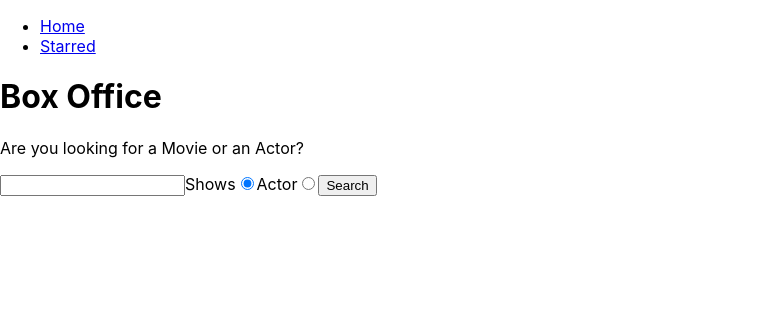
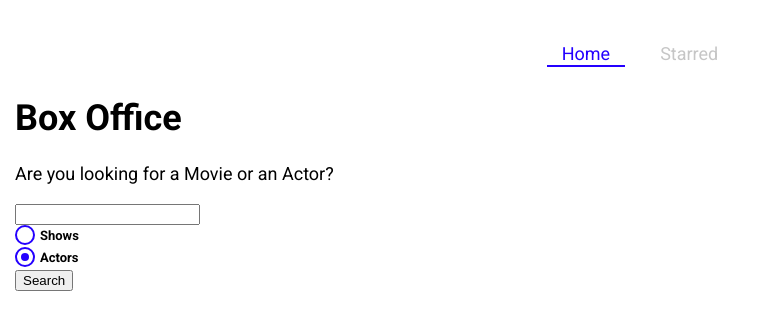
Before and after one commit to kashyapTanvay/box-office, a React (Create React App) app: page / in a window 1280 px wide. Shown: the top 330 px of the page, without its empty margins (0-780 px from the left). Built offline with nearby package versions, Linux system fonts and the light colour scheme.

Commit message:
styled globally and styled navs and radio buttons

```diff
--- a/package.json
+++ b/package.json
@@ -8,6 +8,7 @@
     "react-dom": "^18.2.0",
     "react-router-dom": "^6.12.1",
     "react-scripts": "5.0.1",
+    "styled-components": "^6.0.5",
     "web-vitals": "^2.1.4",
     "workbox-background-sync": "^6.6.0",
     "workbox-broadcast-update": "^6.6.0",
--- a/public/index.html
+++ b/public/index.html
@@ -5,23 +5,21 @@
     <link rel="icon" href="%PUBLIC_URL%/favicon.ico" />
     <meta name="viewport" content="width=device-width, initial-scale=1" />
     <meta name="theme-color" content="#000000" />
-    <meta name="description" content="Web site created using create-react-app" />
+    <meta
+      name="description"
+      content="Web site created using create-react-app"
+    />
     <link rel="apple-touch-icon" href="%PUBLIC_URL%/logo192.png" />
     <!--
       manifest.json provides metadata used when your web app is installed on a
       user's mobile device or desktop. See https://developers.google.com/web/fundamentals/web-app-manifest/
     -->
     <link rel="manifest" href="%PUBLIC_URL%/manifest.json" />
-    <!--
-      Notice the use of %PUBLIC_URL% in the tags above.
-      It will be replaced with the URL of the `public` folder during the build.
-      Only files inside the `public` folder can be referenced from the HTML.
-
-      Unlike "/favicon.ico" or "favicon.ico", "%PUBLIC_URL%/favicon.ico" will
-      work correctly both with client-side routing and a non-root public URL.
-      Learn how to configure a non-root public URL by running `npm run build`.
-    -->
-    <title>React App</title>
+    <link
+      href="https://fonts.googleapis.com/css?family=Roboto:300,400,700,&display=swap"
+      rel="stylesheet"
+    />
+    <title>Box Office</title>
   </head>
   <body>
     <noscript>You need to enable JavaScript to run this app.</noscript>
--- a/src/App.jsx
+++ b/src/App.jsx
@@ -4,12 +4,14 @@
 import Starred from './pages/Starred';
 import MainLayout from './components/MainLayout';
 import Show from './pages/Show';
+import { GlobalTheme } from './Theme';
 
 const queryClient = new QueryClient();
 
 function App() {
   return (
     <QueryClientProvider client={queryClient}>
+      <GlobalTheme>
         <BrowserRouter>
           <Routes>
             <Route element={<MainLayout />}>
@@ -21,6 +23,7 @@
             <Route path="*" element={<div>Page Not Found</div>} />
           </Routes>
         </BrowserRouter>
+      </GlobalTheme>
     </QueryClientProvider>
   );
 }
--- /dev/null
+++ b/src/Theme.jsx
@@ -0,0 +1,30 @@
+import { ThemeProvider, createGlobalStyle } from 'styled-components';
+
+const theme = {
+  fontFamily: 'Roboto, sans-serif',
+  mainColors: {
+    blue: '#2400ff',
+    gray: '#c6c6c6',
+    dark: '#353535',
+  },
+};
+
+const GlobalStyles = createGlobalStyle`
+  body {
+    font-family: ${({ theme }) => theme.fontFamily};
+    font-size: 18px;
+    margin: 0;
+    padding-top: 40px;
+    padding-left: 15px;
+    padding-right: 15px;
+  }
+`;
+
+export const GlobalTheme = ({ children }) => {
+  return (
+    <ThemeProvider theme={theme}>
+      <GlobalStyles />
+      {children}
+    </ThemeProvider>
+  );
+};
--- /dev/null
+++ b/src/components/CustomRadio.jsx
@@ -0,0 +1,58 @@
+import { styled } from 'styled-components';
+
+const CustomRadio = ({ label, ...inputProps }) => {
+  return (
+    <StyledRadio>
+      {label}
+      <input {...inputProps} type="radio" />
+      <span />
+    </StyledRadio>
+  );
+};
+export default CustomRadio;
+
+const StyledRadio = styled.label`
+  display: block;
+  position: relative;
+  padding-left: 25px;
+  cursor: pointer;
+  font-size: 13px;
+  user-select: none;
+  font-weight: 700;
+  line-height: 1.65;
+  input {
+    position: absolute;
+    opacity: 0;
+    cursor: pointer;
+  }
+  span {
+    position: absolute;
+    top: 0;
+    left: 0;
+    height: 16px;
+    width: 16px;
+    background-color: #fff;
+    border: 2px solid ${({ theme }) => theme.mainColors.blue};
+    border-radius: 50%;
+  }
+  input:checked ~ span {
+    background-color: #fff;
+    border: 2px solid ${({ theme }) => theme.mainColors.blue};
+  }
+  span:after {
+    content: '';
+    position: absolute;
+    display: none;
+  }
+  input:checked ~ span:after {
+    display: block;
+  }
+  span:after {
+    top: 4px;
+    left: 4px;
+    width: 8px;
+    height: 8px;
+    border-radius: 50%;
+    background: ${({ theme }) => theme.mainColors.blue};
+  }
+`;
--- a/src/components/Navs.jsx
+++ b/src/components/Navs.jsx
@@ -1,4 +1,5 @@
-import { Link } from 'react-router-dom';
+import { NavLink } from 'react-router-dom';
+import { styled } from 'styled-components';
 
 const LINKS = [
   {
@@ -14,13 +15,55 @@
 export default function Navs() {
   return (
     <div>
-      <ul>
+      <NavList>
         {LINKS.map(item => (
           <li key={item.text}>
-            <Link to={item.to}>{item.text}</Link>
+            <LinkStyled to={item.to}>{item.text}</LinkStyled>
           </li>
         ))}
-      </ul>
+      </NavList>
     </div>
   );
 }
+
+const NavList = styled.ul`
+  display: flex;
+  justify-content: center;
+  list-style: none;
+  margin: 0 0 30px;
+  padding: 0;
+  li {
+    margin: 0 10px;
+  }
+`;
+
+const LinkStyled = styled(NavLink)`
+  display: block;
+  padding: 3px 15px;
+  position: relative;
+  text-decoration: none;
+  color: ${({ theme }) => theme.mainColors.gray};
+  &.active {
+    color: ${({ theme }) => theme.mainColors.blue};
+    &:after {
+      content: '';
+      position: absolute;
+      display: block;
+      height: 2px;
+      left: 0%;
+      bottom: 0;
+      background-color: ${({ theme }) => theme.mainColors.blue};
+      animation: slide-in 0.3s ease-in forwards;
+      @keyframes slide-in {
+        from {
+          left: 50%;
+          width: 0;
+        }
+        to {
+          left: 0%;
+          width: 100%;
+        }
+      }
+    }
+  }
+`;
--- a/src/components/SearchForm.jsx
+++ b/src/components/SearchForm.jsx
@@ -1,5 +1,6 @@
 import { useState } from 'react';
 import { useSearchStr } from '../lib/useSearchStr';
+import CustomRadio from './CustomRadio';
 
 const SearchForm = ({ onSearch }) => {
   const [searchStr, setSearchStr] = useSearchStr();
@@ -24,27 +25,22 @@
   return (
     <form onSubmit={onSubmit}>
       <input type="text" value={searchStr} onChange={onSearchInputChange} />
-      <label>
-        Shows
-        <input
-          type="radio"
+
+      <CustomRadio
+        label="Shows"
         value="shows"
         name="search-option"
         checked={searchOption === 'shows'}
         onChange={onRadioChange}
       />
-      </label>
 
-      <label>
-        Actor
-        <input
-          type="radio"
-          value="actor"
+      <CustomRadio
+        label="Actors"
+        value="actors"
         name="search-option"
-          checked={searchOption === 'actor'}
+        checked={searchOption === 'shows'}
         onChange={onRadioChange}
       />
-      </label>
       <button type="submit">Search</button>
     </form>
   );
--- a/src/index.css
+++ /dev/null
@@ -1,13 +0,0 @@
-body {
-  margin: 0;
-  font-family: -apple-system, BlinkMacSystemFont, 'Segoe UI', 'Roboto', 'Oxygen',
-    'Ubuntu', 'Cantarell', 'Fira Sans', 'Droid Sans', 'Helvetica Neue',
-    sans-serif;
-  -webkit-font-smoothing: antialiased;
-  -moz-osx-font-smoothing: grayscale;
-}
-
-code {
-  font-family: source-code-pro, Menlo, Monaco, Consolas, 'Courier New',
-    monospace;
-}
--- a/src/index.jsx
+++ b/src/index.jsx
@@ -1,6 +1,6 @@
 import React from 'react';
 import ReactDOM from 'react-dom/client';
-import './index.css';
+
 import App from './App';
 import * as serviceWorkerRegistration from './serviceWorkerRegistration';
 import reportWebVitals from './reportWebVitals';
```
Also changed, not shown: 1 other file (tests, documents, lock files or other folders). Lines whose indentation alone changed are shown as unchanged.
